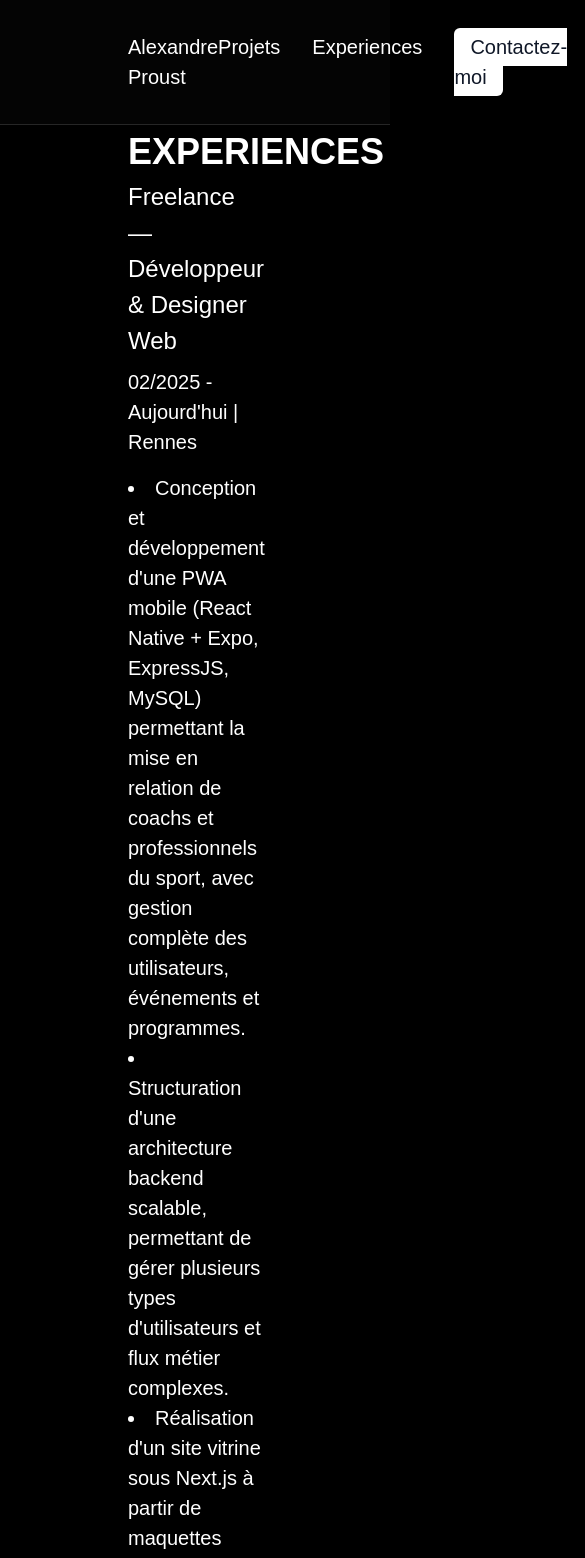
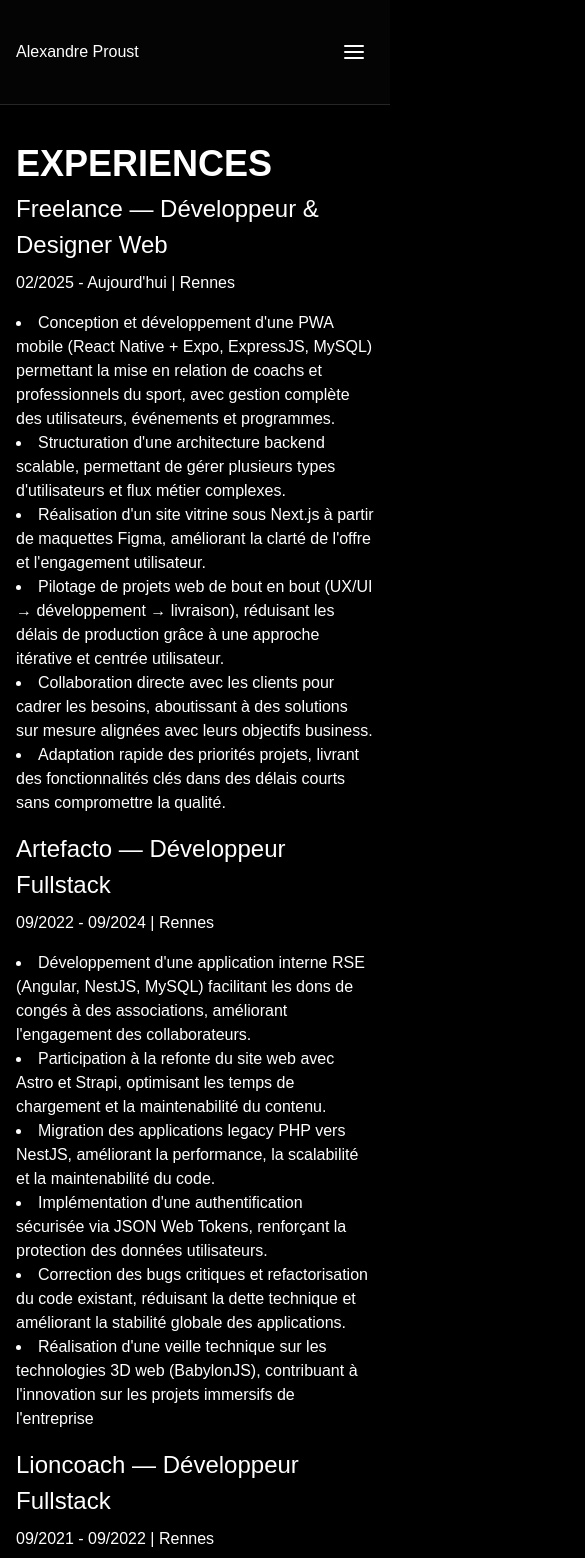
Before and after one commit to AlexPst-Dev/portfolio, a Next.js app: page /experiences in a window 390 px wide. Shown: the top 1558 px of the page, 585 px wide, since content can reach past the window. Built offline with nearby package versions, Linux system fonts and the light colour scheme; a web font is replaced by a local one.

Commit message:
feat: add responsive design

```diff
--- a/app/components/Navbar.tsx
+++ b/app/components/Navbar.tsx
@@ -1,10 +1,18 @@
+"use client";
+
+import { useState } from "react";
+
 export default function Navbar() {
+  const [open, setOpen] = useState(false);
+
   return (
-    <nav className="flex w-full justify-between py-8 px-32 sticky top-0 z-50 bg-neutral-900/20 backdrop-blur-md border-b border-neutral-800">
-      <a className="hover:underline" href="./">
+    <nav className="flex w-full justify-between py-8 px-4 md:px-10 lg:px-32 sticky top-0 z-50 bg-neutral-900/20 backdrop-blur-md border-b border-neutral-800">
+      <a className="hover:underline self-center" href="./">
         Alexandre Proust
       </a>
-      <ul className="flex gap-8 list-none">
+
+      {/* Desktop menu (keep your current layout) */}
+      <ul className="hidden md:flex gap-8 list-none items-center">
         <li className="hover:underline">
           <a href="./projects/">Projets</a>
         </li>
@@ -20,6 +28,57 @@ export default function Navbar() {
           </a>
         </li>
       </ul>
+
+      {/* Mobile hamburger */}
+      <button
+        type="button"
+        aria-label="Open menu"
+        aria-expanded={open}
+        onClick={() => setOpen((v) => !v)}
+        className="md:hidden inline-flex items-center justify-center w-10 h-10 rounded-md hover:bg-neutral-800/60 focus:outline-none focus:ring-2 focus:ring-white/70"
+      >
+        <span className="sr-only">Menu</span>
+        <span className="block w-5">
+          <span className="block h-0.5 bg-white w-5 rounded" />
+          <span className="block h-0.5 bg-white w-5 rounded mt-1" />
+          <span className="block h-0.5 bg-white w-5 rounded mt-1" />
+        </span>
+      </button>
+
+      {/* Mobile sliding menu (right side) */}
+      <div
+        className={[
+          "md:hidden absolute right-0 top-full mt-2",
+          "w-56 rounded-md border border-neutral-800",
+          "bg-neutral-900/95 backdrop-blur-md",
+          "transform transition-transform transition-opacity duration-300 ease-out",
+          open
+            ? "translate-x-0 opacity-100 pointer-events-auto"
+            : "translate-x-full opacity-0 pointer-events-none",
+        ].join(" ")}
+      >
+        <ul className="flex flex-col items-end gap-4 p-4 list-none">
+          <li className="hover:underline">
+            <a href="./projects/" onClick={() => setOpen(false)}>
+              Projets
+            </a>
+          </li>
+          <li className="hover:underline">
+            <a href="./experiences/" onClick={() => setOpen(false)}>
+              Experiences
+            </a>
+          </li>
+          <li>
+            <a
+              href="/contact/"
+              onClick={() => setOpen(false)}
+              className="bg-white text-gray-900 px-4 py-2 rounded-md font-medium hover:bg-gray-100 transition-colors"
+            >
+              Contactez-moi
+            </a>
+          </li>
+        </ul>
+      </div>
     </nav>
   );
 }
--- a/app/contact/page.tsx
+++ b/app/contact/page.tsx
@@ -44,7 +44,7 @@ export default function Contact() {
 
       // Reset form
       setFormData({ name: "", email: "", message: "" });
-    } catch (error) {
+    } catch {
       setSubmitStatus({
         success: false,
         message:
@@ -59,10 +59,10 @@ export default function Contact() {
     <section className="py-12 sm:px-6 lg:px-8">
       <h1 className="text-3xl font-bold mb-8">ME CONTACTER</h1>
 
-      <div className="flex gap-8">
+      <div className="flex flex-col lg:flex-row gap-8">
         <div className="bg-neutral-900 p-6 rounded-lg shadow-lg border border-gray-800 max-w-4xl">
           <p className="mb-6 text-gray-300">
-            Vous avez un projet en tête ou une question ? N'hésitez pas à me
+            Vous avez un projet en tête ou une question ? N&apos;hésitez pas à me
             contacter en remplissant le formulaire ci-dessous. Je vous répondrai
             dans les plus brefs délais.
           </p>
@@ -150,7 +150,7 @@ export default function Contact() {
           </form>
         </div>
 
-        <div className="text-center text-gray-400 text-sm flex flex-col items-start">
+        <div className="text-center text-gray-400 text-sm flex flex-col items-center lg:items-start">
           <p>Ou contactez-moi directement à :</p>
           <p className="mt-2">
             <a
--- a/app/experiences/page.tsx
+++ b/app/experiences/page.tsx
@@ -1,6 +1,6 @@
 export default function Experiences() {
   return (
-    <div className="flex flex-col w-full gap-8 pb-8">
+    <div className="flex flex-col w-full gap-8 py-8 md:pt-0 md:pb-8">
       {/** Experiences */}
       <section className="flex flex-col">
         <h1>EXPERIENCES</h1>
@@ -12,19 +12,20 @@ export default function Experiences() {
             </div>
             <ul className="list-disc list-inside">
               <li>
-                Conception et développement d'une PWA mobile (React Native +
-                Expo, ExpressJS, MySQL) permettant la mise en relation de coachs
-                et professionnels du sport, avec gestion complète des
+                Conception et développement d&apos;une PWA mobile (React Native
+                + Expo, ExpressJS, MySQL) permettant la mise en relation de
+                coachs et professionnels du sport, avec gestion complète des
                 utilisateurs, événements et programmes.
               </li>
               <li>
-                Structuration d'une architecture backend scalable, permettant de
-                gérer plusieurs types d'utilisateurs et flux métier complexes.
+                Structuration d&apos;une architecture backend scalable,
+                permettant de gérer plusieurs types d&apos;utilisateurs et flux
+                métier complexes.
               </li>
               <li>
-                Réalisation d'un site vitrine sous Next.js à partir de maquettes
-                Figma, améliorant la clarté de l'offre et l'engagement
-                utilisateur.
+                Réalisation d&apos;un site vitrine sous Next.js à partir de
+                maquettes Figma, améliorant la clarté de l&apos;offre et
+                l&apos;engagement utilisateur.
               </li>
               <li>
                 Pilotage de projets web de bout en bout (UX/UI → développement →
@@ -50,9 +51,9 @@ export default function Experiences() {
             </div>
             <ul className="list-disc list-inside">
               <li>
-                Développement d'une application interne RSE (Angular, NestJS,
-                MySQL) facilitant les dons de congés à des associations,
-                améliorant l'engagement des collaborateurs.
+                Développement d&apos;une application interne RSE (Angular,
+                NestJS, MySQL) facilitant les dons de congés à des associations,
+                améliorant l&apos;engagement des collaborateurs.
               </li>
               <li>
                 Participation à la refonte du site web avec Astro et Strapi,
@@ -64,8 +65,8 @@ export default function Experiences() {
                 performance, la scalabilité et la maintenabilité du code.
               </li>
               <li>
-                Implémentation d'une authentification sécurisée via JSON Web
-                Tokens, renforçant la protection des données utilisateurs.
+                Implémentation d&apos;une authentification sécurisée via JSON
+                Web Tokens, renforçant la protection des données utilisateurs.
               </li>
               <li>
                 Correction des bugs critiques et refactorisation du code
@@ -73,9 +74,9 @@ export default function Experiences() {
                 stabilité globale des applications.
               </li>
               <li>
-                Réalisation d'une veille technique sur les technologies 3D web
-                (BabylonJS), contribuant à l'innovation sur les projets
-                immersifs de l'entreprise
+                Réalisation d&apos;une veille technique sur les technologies 3D
+                web (BabylonJS), contribuant à l&apos;innovation sur les projets
+                immersifs de l&apos;entreprise
               </li>
             </ul>
           </>
@@ -86,23 +87,23 @@ export default function Experiences() {
             </div>
             <ul className="list-disc list-inside">
               <li>
-                Refonte d'un site web sous WordPress (PHP), améliorant la
+                Refonte d&apos;un site web sous WordPress (PHP), améliorant la
                 structure et la lisibilité du contenu
               </li>
               <li>
-                Développement d'une plateforme de gestion clients (VueJS,
+                Développement d&apos;une plateforme de gestion clients (VueJS,
                 NestJS, MySQL) permettant aux coachs de suivre leurs clients et
                 programmes, optimisant leur organisation quotidienne.
               </li>
               <li>
                 Analyse des solutions concurrentes pour identifier des
-                opportunités d'amélioration produit et aligner les
+                opportunités d&apos;amélioration produit et aligner les
                 fonctionnalités avec les attentes du marché.
               </li>
               <li>
                 Collaboration avec des designers UI/UX pour concevoir des
-                interfaces plus intuitives, améliorant l'expérience utilisateur
-                globale.
+                interfaces plus intuitives, améliorant l&apos;expérience
+                utilisateur globale.
               </li>
             </ul>
           </>
--- a/app/globals.css
+++ b/app/globals.css
@@ -8,8 +8,7 @@ body {
 }
 
 main {
-  padding-left: 8rem;
-  padding-right: 8rem;
+  padding-inline: 8rem;
 }
 
 p,
@@ -30,7 +29,16 @@ h3 {
   font-size: 2.25rem;
 }
 
+@media (width <= 64rem) {
+  main {
+    padding-inline: 2.5rem;
+  }
+}
+
 @media (width <= 48rem) {
+  main {
+    padding-inline: 1rem;
+  }
   h1 {
     font-size: 2.25rem;
   }
@@ -38,4 +46,9 @@ h3 {
   h3 {
     font-size: 1.5rem;
   }
+  p,
+  a,
+  li {
+    font-size: 1rem;
+  }
 }
--- a/app/page.tsx
+++ b/app/page.tsx
@@ -17,14 +17,14 @@ export default function Home() {
         </p>
       </div>
 
-      <div className="rightPart flex justify-center">
+      <div className="rightPart flex justify-center w-full md:w-[46%]">
         <Image
           src="/pp-alexandre-proust-website.png"
           alt="Photo d'Alexandre"
           width={500}
           height={500}
           priority
-          className="object-contain"
+          className="object-contain max-w-full h-auto"
         />
       </div>
     </section>
--- a/app/projects/page.tsx
+++ b/app/projects/page.tsx
@@ -1,4 +1,3 @@
-import Link from "next/link";
 import ProjectCard from "@/app/components/ProjectCard";
 
 // Example projects data - replace with your actual projects
@@ -24,7 +23,7 @@ const projects = [
 
 export default function Projects() {
   return (
-    <section className="min-h-screen bg-black text-white">
+    <section className="min-h-screen bg-black text-white py-8 md:py-0">
       <div className="mb-4">
         <h1 className="text-4xl font-bold mb-2">Mes projets</h1>
         <p className="text-gray-400">
```
